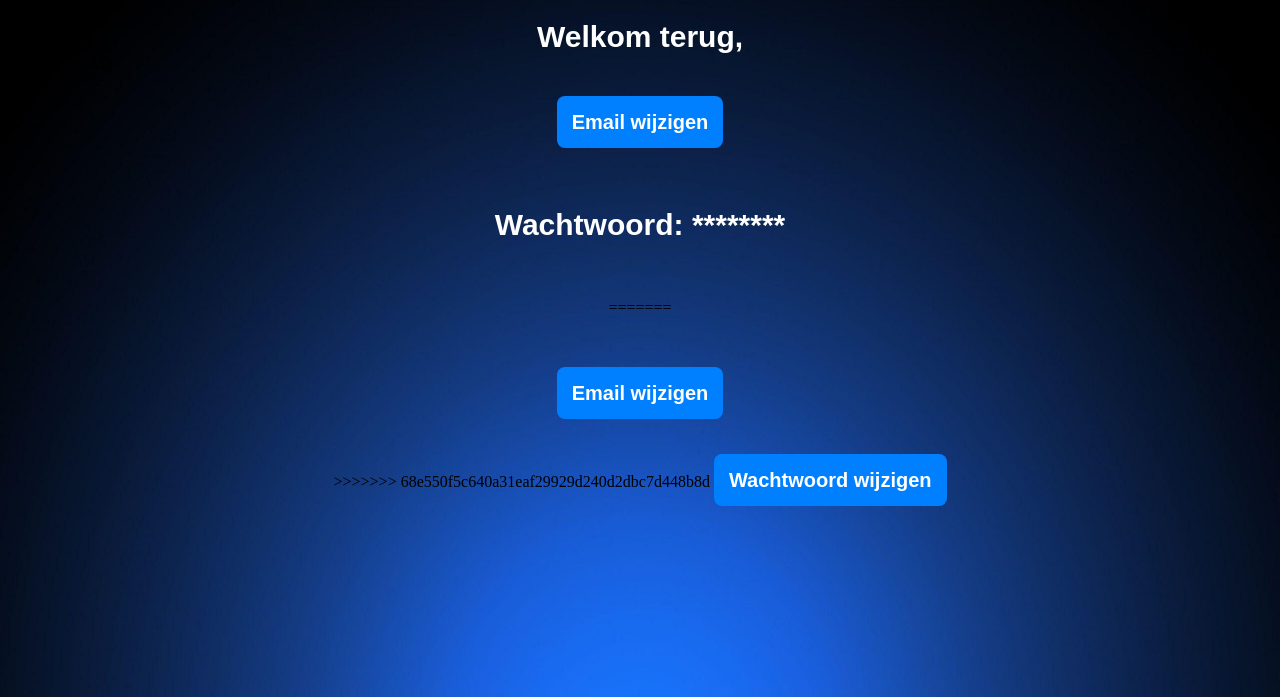
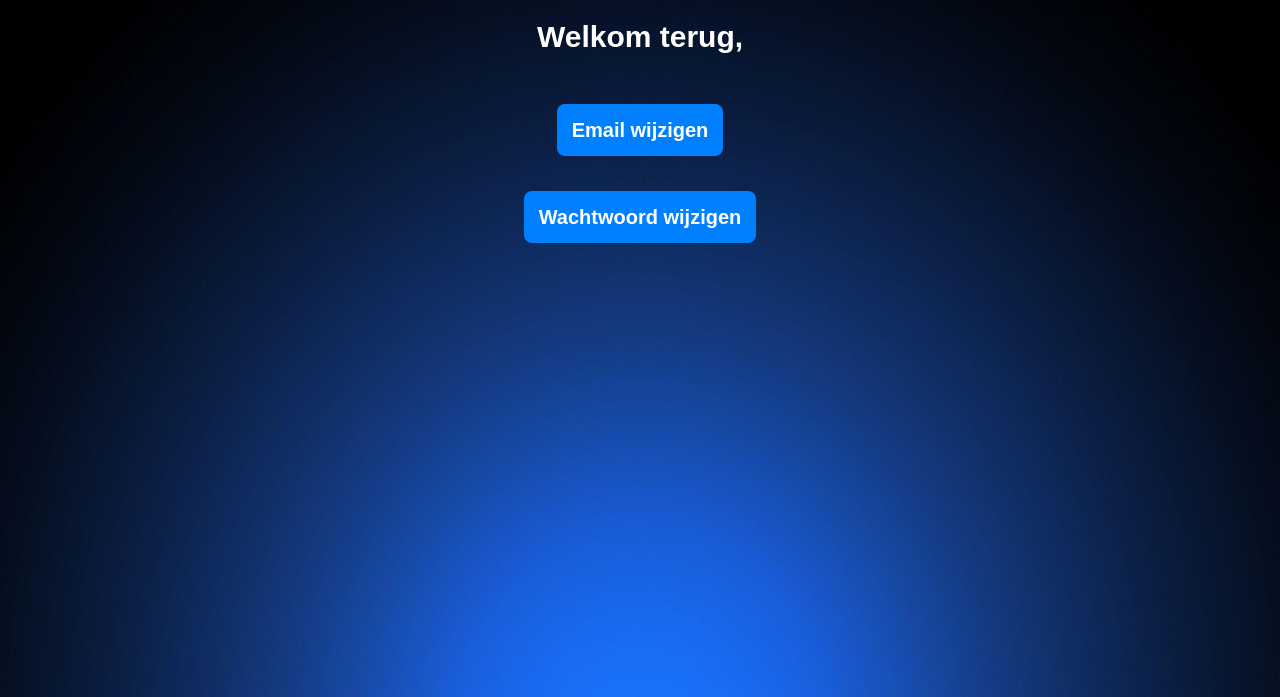
Before and after one commit to MarsTwix/Fletnix, a PHP site: page /account.php in a window 1280 px wide. Shown: the part 103-800 px from the top of the page. Run offline with PHP 8.4, Linux system fonts and the light colour scheme; the visitor is signed in with stand-in values (Sample User, id 1); data that the repository does not hold is empty; some libraries are stand-ins or nearby versions.

Commit message:
Update account.php

```diff
--- a/applicatie/public/account.php
+++ b/applicatie/public/account.php
@@ -36,21 +36,10 @@
         <div class="centertext">
             <?="<h2>Welkom terug, {$customer['firstname']}</h2>"?>
             </div>
-<<<<<<< HEAD
-            <br><br>
-            <div class="centertext link">
-            <a class="buttonlink" href="email_wijzigen.php" >Email wijzigen</a>
-            </div>
-            <br><br>
-            <h2 class="centertext"> Wachtwoord: ******** </h2>
-            <br><br>
-            <div class="centertext link">
-=======
             <div class="centertext_link">
             <a class="buttonlink" href="email_wijzigen.php" >Email wijzigen</a>
             </div>
             <div class="centertext_link">
->>>>>>> 68e550f5c640a31eaf29929d240d2dbc7d448b8d
             <a class="buttonlink" href="Wachtwoord_wijzigen.php" >Wachtwoord wijzigen</a>
         </div>
     </main>
```
